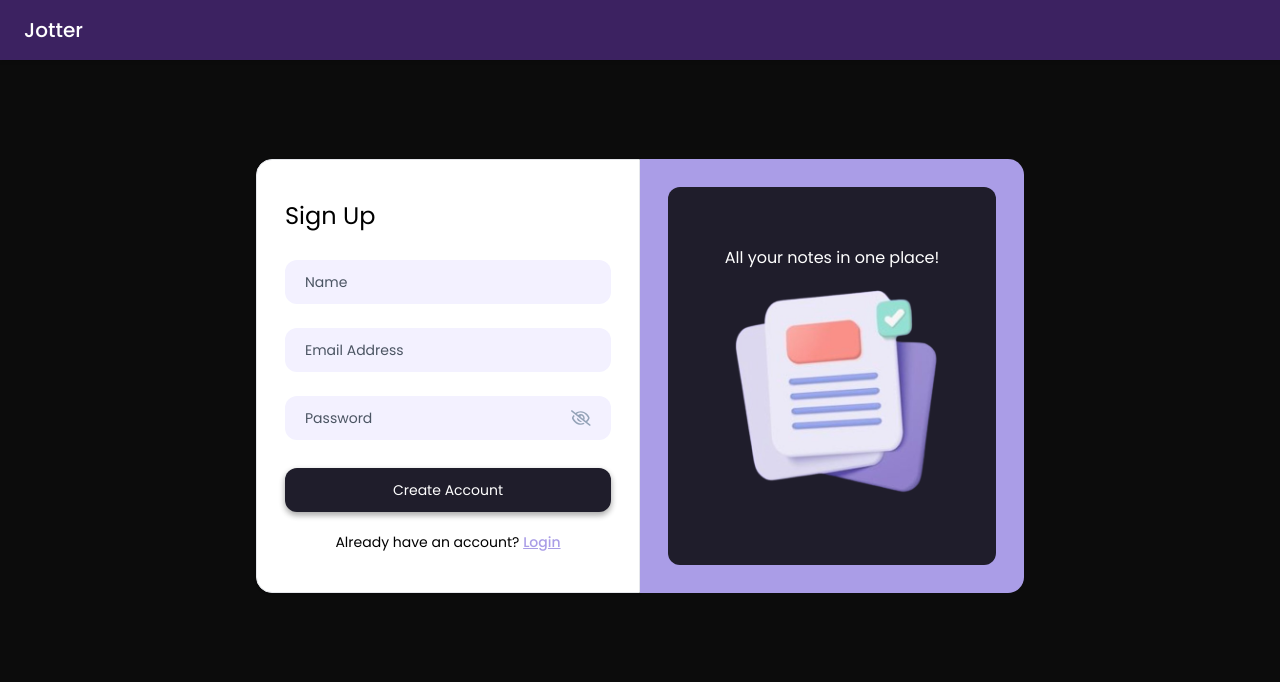
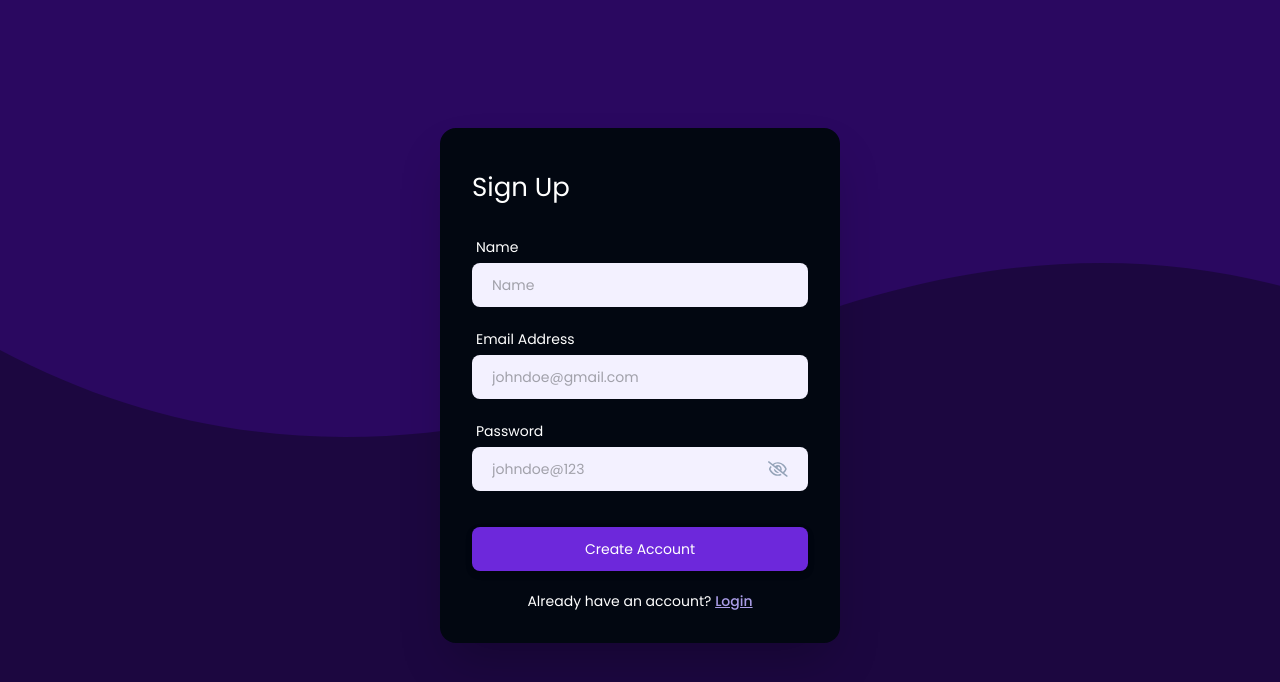
Before and after one commit to Aymmaann/Jotter, a React (Vite) app in the folder frontend/notes-app/: page /signup in a window 1280 px wide. Shown: the top 682 px of the page. Built offline with nearby package versions, Linux system fonts and the light colour scheme.

Commit message:
Change styles

```diff
--- a/frontend/notes-app/src/components/Cards/NoteCard.jsx
+++ b/frontend/notes-app/src/components/Cards/NoteCard.jsx
@@ -6,7 +6,7 @@ import { MdCreate, MdDelete } from "react-icons/md"
 const NoteCard = ({ title, date, content, tags, isPinned, onEdit, onDelete, onPinNote }) => {
     return(
         <>
-            <div className="border-[2px] border-tertiary rounded-xl p-4 bg-blackbg hover:deeper-shadow hover:bg-tertiary smooth-transition text-white">
+            <div className="border-[1px] border-zinc-800 rounded-xl p-4 bg-blackbg smooth-transition text-white hover:deeper-shadow hover:bg-tertiary">
                 <div className="flex items-center justify-between bg-transparent">
                     <div>
                         <h6 className="text-sm font-medium">{title}</h6>
--- a/frontend/notes-app/src/components/Input/PasswordInput.jsx
+++ b/frontend/notes-app/src/components/Input/PasswordInput.jsx
@@ -9,12 +9,12 @@ const PasswordInput = ({value, onChange, placeholder}) => {
     }
 
     return(
-        <div className="flex items-center bg-[#f3f1ff] px-5 rounded-xl mb-6">
+        <div className="flex items-center bg-[#f3f1ff] px-5 rounded-lg mb-6 mt-1">
             <input value={value}
                 onChange={onChange}
                 type={isShowPassword? "text" : "password"}
-                placeholder={placeholder || "Password"}
-                className="w-full text-sm bg-transparent py-3 mr-3 rounded outline-none placeholder:text-gray-600"
+                placeholder={placeholder || "johndoe@123"}
+                className="w-full text-sm bg-transparent py-3 mr-3 outline-none placeholder:text-zinc-400"
             />
 
             {isShowPassword? (
--- a/frontend/notes-app/src/components/Input/TagInput.jsx
+++ b/frontend/notes-app/src/components/Input/TagInput.jsx
@@ -29,7 +29,7 @@ const TagInput = ({ tags, setTags }) => {
         <>
             <div>
                 {tags?.length > 0 && (
-                    <div className="flex items-center gap-2 flex-wrap mt-2 ">
+                    <div className="flex items-center gap-2 flex-wrap mt-2">
                         {tags.map((tag, index) => (
                             <span key={index} className="flex items-center gap-2 text-sm text-background bg-[#f8f8ff] px-3 py-1 rounded">#{tag}
                                 <button onClick={() => {handleRemoveTag(tag)}}>
@@ -43,13 +43,13 @@ const TagInput = ({ tags, setTags }) => {
                 <div className="flex items-center gap-4 mt-3">
                     <input type="text"
                         value={inputValue}
-                        className="text-sm bg-[#FAF9F6] px-3 py-2 rounded-md outline-none text-background placeholder:text-gray-500"
+                        className="text-sm bg-[#f3f1ff] px-3 py-2 rounded-md outline-none text-background placeholder:text-gray-500"
                         placeholder="Add Tags"
                         onChange={handleInputChange}
                         onKeyDown={handleKeyDown}
                     />
 
-                    <button className="cursor-pointer w-8 h-8 flex items-center justify-center rounded border-background smooth-transition bg-[#FAF9F6] hover:bg-[#6f6fc8]"
+                    <button className="cursor-pointer w-8 h-8 flex items-center justify-center rounded border-background smooth-transition bg-[#f3f1ff] hover:bg-[#7d2ffa]"
                         onClick={() => {addNewTag()}}>
                         <MdAdd className="text-2xl text-background"/>
                     </button>
--- a/frontend/notes-app/src/components/Navbar/Navbar.jsx
+++ b/frontend/notes-app/src/components/Navbar/Navbar.jsx
@@ -28,7 +28,7 @@ const Navbar = ({ userInfo, onSearchNote, handleClearSearch }) => {
     return(
         <>
             <div className="bg-tertiary flex items-center justify-between px-6 py-2 drop-shadow">
-                <h2 className="text-xl font-medium text-white py-2">Jotter</h2>
+                <h2 className="text-2xl font-bold text-white py-2 font-fraunces">Jotter</h2>
 
                 {userInfo && (
                     <SearchBar
--- a/frontend/notes-app/src/index.css
+++ b/frontend/notes-app/src/index.css
@@ -1,12 +1,12 @@
 @import url('https://fonts.googleapis.com/css2?family=Poppins:ital,wght@0,100;0,200;0,300;0,400;0,500;0,600;0,700;0,800;0,900;1,100;1,200;1,300;1,400;1,500;1,600;1,700;1,800;1,900&display=swap');
+@import url('https://fonts.googleapis.com/css2?family=Fraunces:ital,opsz,wght@0,9..144,100..900;1,9..144,100..900&family=Pacifico&family=Poppins:ital,wght@0,100;0,200;0,300;0,400;0,500;0,600;0,700;0,800;0,900;1,100;1,200;1,300;1,400;1,500;1,600;1,700;1,800;1,900&family=Space+Grotesk:wght@300..700&family=Space+Mono:ital,wght@0,400;0,700;1,400;1,700&display=swap');
 
 @tailwind base;
 @tailwind components;
 @tailwind utilities;
 
 body {
-  /* background-color: #f8f8ff; */
-  background-color: #0C0C0C;
+  background-color: #020711;
 }
 
 @layer base {
@@ -21,10 +21,10 @@ body {
 
 @layer components {
   .input-box {
-    @apply w-full text-sm bg-[#f3f1ff] px-5 py-3 rounded-xl mb-6 outline-none placeholder:text-gray-600;
+    @apply w-full text-sm bg-[#f3f1ff] px-5 py-3 rounded-lg mb-5 outline-none placeholder:text-zinc-400;
   }
   .btn-primary {
-    @apply w-full text-sm cursor-pointer bg-background text-white px-2 py-3 rounded-xl my-1 hover:bg-[#6f6fc8];
+    @apply w-full text-sm cursor-pointer bg-tertiary text-white px-2 py-3 rounded-lg my-1 hover:bg-[#7d2ffa];
   }
   .grey-shadow {
     box-shadow: rgba(0, 0, 0, 0.1) 0px 1px 3px 0px, rgba(0, 0, 0, 0.06) 0px 1px 2px 0px;
@@ -48,4 +48,7 @@ body {
     background-image: url("assets/images/purple-nobg.png");
     background-size: contain;
   }
+  .shadowdesign {
+    box-shadow: rgba(0, 0, 0, 0.4) 0px 2px 4px, rgba(0, 0, 0, 0.3) 0px 7px 13px -3px, rgba(0, 0, 0, 0.2) 0px -3px 0px inset;
+  }
 }
--- a/frontend/notes-app/src/pages/Home/Home.jsx
+++ b/frontend/notes-app/src/pages/Home/Home.jsx
@@ -175,7 +175,7 @@ const Home = () => {
                     )}
                 </div>
 
-                <button className="w-16 h-16 flex items-center justify-center rounded-2xl bg-tertiary hover:bg-[#6f6fc8] smooth-transition absolute right-10 bottom-10"
+                <button className="w-16 h-16 flex items-center justify-center rounded-2xl bg-tertiary smooth-transition absolute right-10 bottom-10 hover:bg-[#7d2ffa]"
                     onClick={() => {
                         setOpenAddEditModal({ isShown: true, type: "add", data: null });
                     }}>
@@ -191,7 +191,7 @@ const Home = () => {
                         },
                     }}
                     contentLabel=""
-                    className="w-[40%] max-h-3/4 border-[2px] border-tertiary bg-blackbg rounded-xl mx-auto mt-20 p-7 overflow-scroll"
+                    className="w-[40%] max-h-3/4 border-[1px] border-zinc-800 bg-blackbg rounded-xl mx-auto mt-20 p-7 overflow-scroll"
                 >
                 <AddEditNotes
                     type={openAddEditModal.type}
--- a/frontend/notes-app/src/pages/Login/Login.jsx
+++ b/frontend/notes-app/src/pages/Login/Login.jsx
@@ -51,22 +51,23 @@ const Login = () => {
 
     return(
         <>
-            <Navbar />
+            <div className="absolute w-full h-full bg-[#1c0740] bg-[url('/src/assets/images/pattern-background-desktop.svg')] bg-no-repeat">
+                <div className="rounded-2xl w-full mt-40 h-[408px]">
+                    <div className="flex items-center justify-center">
+                        <div className="w-[400px] border rounded-2xl border-none bg-blackbg px-8 py-8 shadow-2xl">
+                            <form onSubmit={handleLogin}>
+                                <h4 className="text-[26px] mt-2 mb-7 text-white">Login</h4>
 
-            <div className="flex rounded-2xl w-full justify-center items-center mt-28 h-[408px] ">
-                <div className="flex items-center justify-center">
-                    <div className="w-96 border rounded-l-2xl bg-white px-7 py-10 grey-shadow">
-                        <form onSubmit={handleLogin}>
-                            <h4 className="text-2xl mb-7">Login</h4>
-
+                                <label className="text-white text-[14px] ml-1">Email Address</label>
                                 <input
                                     type="text"
-                                placeholder="Email Address"
-                                className="input-box"
+                                    placeholder="johndoe@gmail.com"
+                                    className="input-box mt-1"
                                     value={email}
                                     onChange={(e) => setEmail(e.target.value)}
                                 />
 
+                                <label className="text-white text-[14px] ml-1">Password</label>
                                 <PasswordInput
                                     value={password}
                                     onChange={(e) => setPassword(e.target.value)}
@@ -74,9 +75,9 @@ const Login = () => {
 
                                 {error && <p className="text-red-500 text-xs pb-1">{error}</p>}
 
-                            <button type="submit" className="btn-primary smooth-transition mt-2 small-shadow">Login</button>
+                                <button type="submit" className="btn-primary smooth-transition mt-3 small-shadow">Login</button>
 
-                            <p className="text-sm text-center mt-4">
+                                <p className="text-sm text-center mt-4 text-white">
                                     Not registered yet?{" "}
                                     <Link to="/signup" className="font-medium text-lightPurple underline">
                                         Create an Account
@@ -85,12 +86,6 @@ const Login = () => {
                             </form>
                         </div>
                     </div>
-
-                <div className="bg-[#aa9de7] w-96 h-[369px] rounded-r-2xl flex justify-center items-center p-6">
-                    <div className="flex flex-col justify-center items-center bg-background rounded-xl w-full h-full grey-shadow">
-                        <p className="text-white">All your notes in one place!</p>
-                        <img src={Notepad} className="w-60" />
-                    </div>
                 </div>
             </div>
         </>
--- a/frontend/notes-app/src/pages/SignUp/SignUp.jsx
+++ b/frontend/notes-app/src/pages/SignUp/SignUp.jsx
@@ -60,30 +60,32 @@ const SignUp = () => {
 
     return(
         <>
-            <Navbar />
+            <div className="absolute w-full h-full bg-[#1c0740] bg-[url('/src/assets/images/pattern-background-desktop.svg')] bg-no-repeat">
+                <div className="rounded-2xl w-full mt-32 h-[408px]">
+                    <div className="flex items-center justify-center">
+                        <div className="w-[400px] border rounded-2xl border-none bg-blackbg px-8 py-8 shadow-2xl">
+                            <form onSubmit={handleSignUp}>
+                                <h4 className="text-[26px] mt-2 mb-7 text-white">Sign Up</h4>
 
-            <div className="flex rounded-2xl w-full justify-center items-center mt-28 h-[408px]">
-                <div className="flex items-center justify-center">
-                    <div className="w-96 border rounded-l-2xl bg-white px-7 py-10 grey-shadow">
-                        <form onSubmit={handleSignUp}>
-                            <h4 className="text-2xl mb-7">Sign Up</h4>
-
+                                <label className="text-white text-[14px] ml-1">Name</label>
                                 <input
                                     type="text"
                                     placeholder="Name"
-                                className="input-box"
+                                    className="input-box mt-1"
                                     value={name}
                                     onChange={(e) => setName(e.target.value)}
                                 />
 
+                                <label className="text-white text-[14px] ml-1">Email Address</label>
                                 <input
                                     type="text"
-                                placeholder="Email Address"
-                                className="input-box"
+                                    placeholder="johndoe@gmail.com"
+                                    className="input-box mt-1"
                                     value={email}
                                     onChange={(e) => setEmail(e.target.value)}
                                 />
 
+                                <label className="text-white text-[14px] ml-1">Password</label>
                                 <PasswordInput
                                     value={password}
                                     onChange={(e) => setPassword(e.target.value)}
@@ -91,9 +93,9 @@ const SignUp = () => {
 
                                 {error && <p className="text-red-500 text-xs pb-1">{error}</p>}
 
-                            <button type="submit" className="btn-primary smooth-transition small-shadow">Create Account</button>
+                                <button type="submit" className="btn-primary smooth-transition mt-3 small-shadow">Create Account</button>
 
-                            <p className="text-sm text-center mt-4">
+                                <p className="text-sm text-center mt-4 text-white">
                                     Already have an account?{" "}
                                     <Link to="/login" className="font-medium text-lightPurple underline">
                                         Login
@@ -102,12 +104,6 @@ const SignUp = () => {
                             </form>
                         </div>
                     </div>
-
-                <div className="bg-[#aa9de7] w-96 h-[434px] rounded-r-2xl flex justify-center items-center p-7">
-                    <div className="flex flex-col justify-center items-center bg-background rounded-xl w-full h-full">
-                        <p className="text-white">All your notes in one place!</p>
-                        <img src={Notepad} className="w-60" />
-                    </div>
                 </div>
             </div>
         </>
```
Also changed, not shown: frontend/notes-app/src/pages/Home/AddEditNotes.jsx (+4 -4 lines), frontend/notes-app/tailwind.config.js (+5 -4 lines), frontend/notes-app/src/assets/images/pattern-background-desktop.svg (added). Lines whose indentation alone changed are shown as unchanged.
